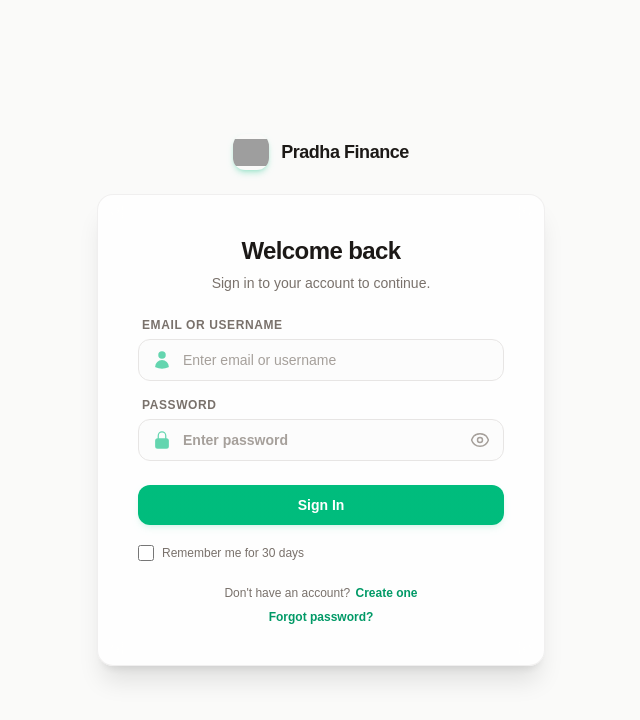
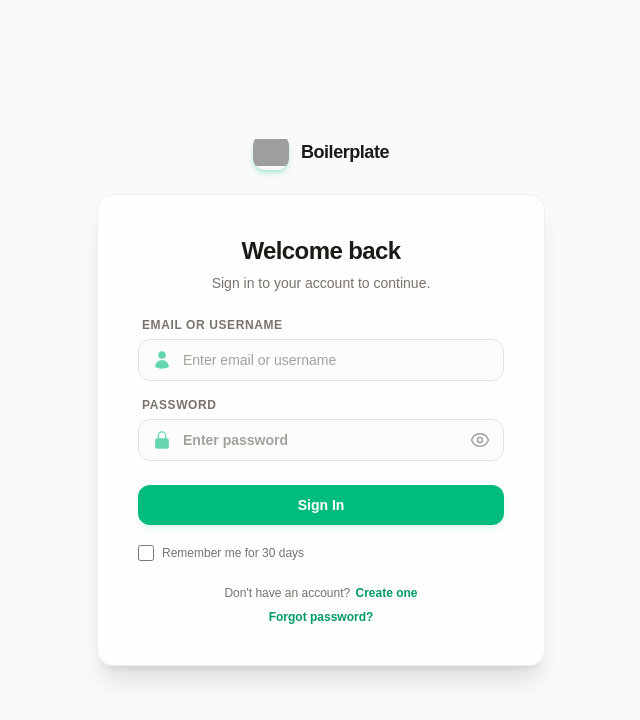
Before and after one commit to PradhaID/acc-next16, a Next.js app: page /account/signin in a window 1280 px wide. Shown: the top 720 px of the page, without its empty margins (319-959 px from the left). Built offline with nearby package versions, Linux system fonts and the light colour scheme; no server answers; the database is empty; grey boxes are pictures that could not be loaded.

Commit message:
Use dynamic settings.app_name with env fallback for header branding across signin, signup, forgot-password, reset-password, and verify-otp routes

```diff
--- a/app/account/forgot-password/page.tsx
+++ b/app/account/forgot-password/page.tsx
@@ -4,10 +4,12 @@ import { useState, useEffect, type FormEvent } from "react";
 import Link from "next/link";
 import { useRouter } from "next/navigation";
 import { useT } from "@/components/LanguageProvider";
+import { useSettings } from "@/lib/settings-context";
 
 export default function ForgotPasswordPage() {
   const router = useRouter();
   const t = useT();
+  const settings = useSettings();
   const [identifier, setIdentifier] = useState("");
   const [method, setMethod] = useState<"email" | "whatsapp">("email");
   const [error, setError] = useState("");
@@ -69,7 +71,7 @@ export default function ForgotPasswordPage() {
         <Link href="/" className="flex items-center gap-3">
           <img src="/img/logo.webp" alt="Logo" width="36" height="36" className="h-9 w-9 rounded-xl object-contain shadow-md shadow-emerald-500/25" />
           <span className="text-lg font-bold tracking-tight text-stone-900 dark:text-white">
-            {process.env.NEXT_PUBLIC_APP_NAME || "Pradha Finance"}
+            {settings.app_name || process.env.NEXT_PUBLIC_APP_NAME || "Pradha Finance"}
           </span>
         </Link>
       </div>
--- a/app/account/reset-password/page.tsx
+++ b/app/account/reset-password/page.tsx
@@ -5,12 +5,14 @@ import { useRouter, useSearchParams } from "next/navigation";
 import Link from "next/link";
 import { LockClosedIcon } from "@heroicons/react/24/solid";
 import PasswordStrength from "@/components/ui/PasswordStrength";
+import { useSettings } from "@/lib/settings-context";
 
 const DIGIT_COUNT = 6;
 
 function ResetPasswordForm() {
   const router = useRouter();
   const searchParams = useSearchParams();
+  const settings = useSettings();
   const identifier = searchParams.get("identifier") || "";
   const method = searchParams.get("method") || "email";
 
@@ -169,7 +171,7 @@ function ResetPasswordForm() {
           <Link href="/" className="flex items-center gap-3">
             <img src="/img/logo.webp" alt="Logo" width="36" height="36" className="h-9 w-9 rounded-xl object-contain shadow-md shadow-emerald-500/25" />
             <span className="text-lg font-bold tracking-tight text-stone-900 dark:text-white">
-              {process.env.NEXT_PUBLIC_APP_NAME || "Pradha Finance"}
+              {settings.app_name || process.env.NEXT_PUBLIC_APP_NAME || "Pradha Finance"}
             </span>
           </Link>
         </div>
--- a/app/account/signin/page.tsx
+++ b/app/account/signin/page.tsx
@@ -114,7 +114,7 @@ export default function SignInPage() {
         <Link href="/" className="flex items-center gap-3">
           <img src="/img/logo.webp" alt="Logo" width="36" height="36" className="h-9 w-9 rounded-xl object-contain shadow-md shadow-emerald-500/25" />
           <span className="text-lg font-bold tracking-tight text-stone-900 dark:text-white">
-            {process.env.NEXT_PUBLIC_APP_NAME || "Pradha Finance"}
+            {settings.app_name || process.env.NEXT_PUBLIC_APP_NAME || "Pradha Finance"}
           </span>
         </Link>
       </div>
--- a/app/account/signup/page.tsx
+++ b/app/account/signup/page.tsx
@@ -7,10 +7,12 @@ import { UserIcon, LockClosedIcon, EnvelopeIcon } from "@heroicons/react/24/soli
 import PhoneInput from "@/components/ui/PhoneInput";
 import PasswordStrength from "@/components/ui/PasswordStrength";
 import { useT } from "@/components/LanguageProvider";
+import { useSettings } from "@/lib/settings-context";
 
 export default function SignUpPage() {
   const router = useRouter();
   const t = useT();
+  const settings = useSettings();
   const [signupAllowed, setSignupAllowed] = useState<boolean | null>(null);
   const [form, setForm] = useState({
     username: "",
@@ -77,7 +79,7 @@ export default function SignUpPage() {
         <Link href="/" className="flex items-center gap-3">
           <img src="/img/logo.webp" alt="Logo" width="36" height="36" className="h-9 w-9 rounded-xl object-contain shadow-md shadow-emerald-500/25" />
           <span className="text-lg font-bold tracking-tight text-stone-900 dark:text-white">
-            {process.env.NEXT_PUBLIC_APP_NAME || "Pradha Finance"}
+            {settings.app_name || process.env.NEXT_PUBLIC_APP_NAME || "Pradha Finance"}
           </span>
         </Link>
       </div>
--- a/app/account/verify-otp/page.tsx
+++ b/app/account/verify-otp/page.tsx
@@ -3,12 +3,14 @@
 import { useState, useRef, useEffect, Suspense, type ClipboardEvent, type KeyboardEvent } from "react";
 import { useRouter, useSearchParams } from "next/navigation";
 import Link from "next/link";
+import { useSettings } from "@/lib/settings-context";
 
 const DIGIT_COUNT = 6;
 
 function VerifyOtpForm() {
   const router = useRouter();
   const searchParams = useSearchParams();
+  const settings = useSettings();
   const email = searchParams.get("email") || "";
 
   const [digits, setDigits] = useState<string[]>(Array(DIGIT_COUNT).fill(""));
@@ -147,7 +149,7 @@ function VerifyOtpForm() {
           <Link href="/" className="flex items-center gap-3">
             <img src="/img/logo.webp" alt="Logo" width="36" height="36" className="h-9 w-9 rounded-xl object-contain shadow-md shadow-emerald-500/25" />
             <span className="text-lg font-bold tracking-tight text-stone-900 dark:text-white">
-              {process.env.NEXT_PUBLIC_APP_NAME || "Pradha Finance"}
+              {settings.app_name || process.env.NEXT_PUBLIC_APP_NAME || "Pradha Finance"}
             </span>
           </Link>
         </div>
```
